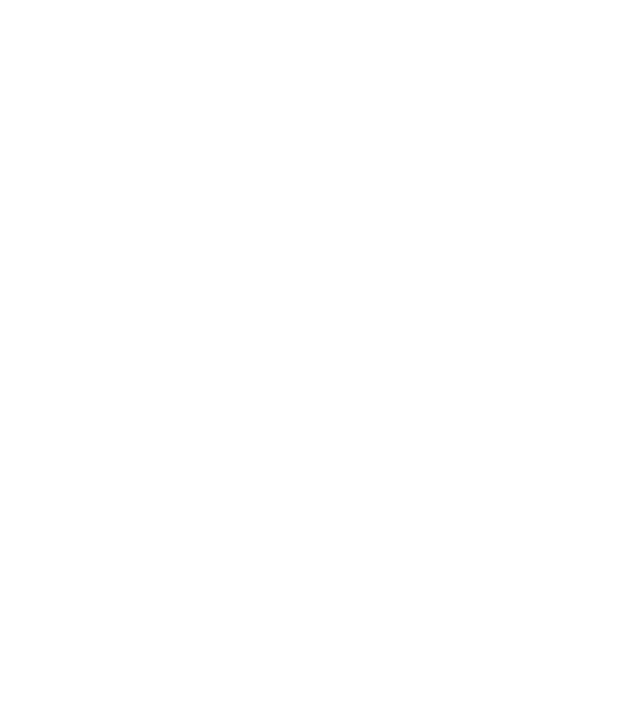
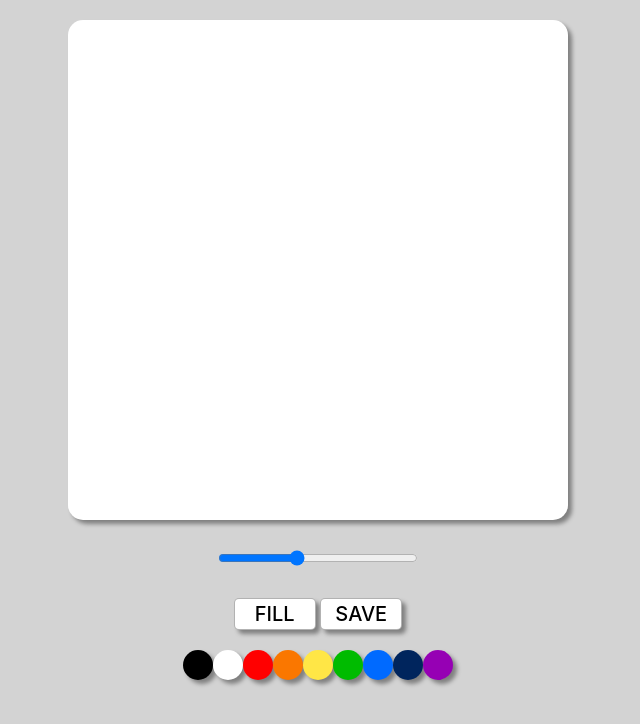
Before and after one commit to jiwony933/paintjs, a plain HTML site: page index.html in a window 1280 px wide. Shown: the whole page, without its empty margins (322-962 px from the left). Drawn offline with Linux system fonts and the light colour scheme.

Commit message:
paintJS CSS

```diff
--- a/index.html
+++ b/index.html
@@ -8,6 +8,48 @@
     <title>Paint JS</title>
     <link rel="stylesheet" href="style.css" />
   </head>
-  <script src="app.js"></script>
-  <body></body>
+
+  <body>
+    <canvas id="jsCanvas" class="canvas"> </canvas>
+
+ <input type="range" class = "ranger" min = "0.1" max = "5" value = "2" step="0.1">
+    <div class = "controls">
+      <div class="controls_btns">
+        <button class="jsMode">Fill</button>
+        <button class="jsSave">Save</button>
+      </div>
+      <div class="controls_colors" id="jsColors">
+        <div class="controls_color" style="background-color: black"></div>
+        <div class="controls_color" style="background-color: white"></div>
+        <div class="controls_color" style="background-color: red"></div>
+        <div
+          class="controls_color"
+          style="background-color: rgb(250, 119, 0)"
+        ></div>
+        <div
+          class="controls_color"
+          style="background-color: rgb(255, 230, 70)"
+        ></div>
+        <div
+          class="controls_color"
+          style="background-color: rgb(0, 187, 0)"
+        ></div>
+        <div
+          class="controls_color"
+          style="background-color: rgb(0, 106, 255)"
+        ></div>
+
+        <div
+          class="controls_color"
+          style="background-color: rgb(0, 37, 93)"
+        ></div>
+        <div
+          class="controls_color"
+          style="background-color: rgb(150, 0, 180)"
+        ></div>
+      </div>
+    </div>
+</div>
+    <script src="app.js"></script>
+  </body>
 </html>
--- /dev/null
+++ b/reset.css
@@ -0,0 +1,129 @@
+/* http://meyerweb.com/eric/tools/css/reset/
+   v2.0 | 20110126
+   License: none (public domain)
+*/
+
+html,
+body,
+div,
+span,
+applet,
+object,
+iframe,
+h1,
+h2,
+h3,
+h4,
+h5,
+h6,
+p,
+blockquote,
+pre,
+a,
+abbr,
+acronym,
+address,
+big,
+cite,
+code,
+del,
+dfn,
+em,
+img,
+ins,
+kbd,
+q,
+s,
+samp,
+small,
+strike,
+strong,
+sub,
+sup,
+tt,
+var,
+b,
+u,
+i,
+center,
+dl,
+dt,
+dd,
+ol,
+ul,
+li,
+fieldset,
+form,
+label,
+legend,
+table,
+caption,
+tbody,
+tfoot,
+thead,
+tr,
+th,
+td,
+article,
+aside,
+canvas,
+details,
+embed,
+figure,
+figcaption,
+footer,
+header,
+hgroup,
+menu,
+nav,
+output,
+ruby,
+section,
+summary,
+time,
+mark,
+audio,
+video {
+  margin: 0;
+  padding: 0;
+  border: 0;
+  font-size: 100%;
+  font: inherit;
+  vertical-align: baseline;
+}
+/* HTML5 display-role reset for older browsers */
+article,
+aside,
+details,
+figcaption,
+figure,
+footer,
+header,
+hgroup,
+menu,
+nav,
+section {
+  display: block;
+}
+body {
+  line-height: 1;
+}
+ol,
+ul {
+  list-style: none;
+}
+blockquote,
+q {
+  quotes: none;
+}
+blockquote:before,
+blockquote:after,
+q:before,
+q:after {
+  content: "";
+  content: none;
+}
+table {
+  border-collapse: collapse;
+  border-spacing: 0;
+}
--- a/style.css
+++ b/style.css
@@ -0,0 +1,68 @@
+@import "reset.css";
+
+body {
+  background-color: lightgray;
+  font-family: -apple-system, BlinkMacSystemFont, "Segoe UI", Roboto, Oxygen,
+    Ubuntu, Cantarell, "Open Sans", "Helvetica Neue", sans-serif;
+  display: flex;
+  flex-direction: column;
+  align-items: center;
+  padding-top: 20px;
+}
+
+.canvas {
+  width: 500px;
+  height: 500px;
+  border-radius: 15px;
+  background-color: white;
+  box-shadow: 4px 4px 4px gray;
+}
+
+.ranger {
+  margin-top: 30px;
+  cursor: pointer;
+  width: 200px;
+}
+
+.controls {
+  margin-top: 30px;
+  display: flex;
+  flex-direction: column;
+  align-items: center;
+}
+
+.controls .controls_btns {
+  margin-bottom: 20px;
+  align-items: center;
+}
+
+.controls_btns button {
+  all: unset;
+  font-size: 20px;
+  cursor: pointer;
+  border: 1px solid rgba(0, 0, 0, 0.3);
+  border-radius: 5px;
+  width: 70px;
+  text-align: center;
+  padding: 5px;
+  background-color: white;
+  box-shadow: 4px 4px 4px gray;
+  text-transform: uppercase;
+  font-weight: 500;
+}
+
+.controls_btns button:active {
+  transform: scale(0.99);
+}
+
+.controls .controls_colors {
+  display: flex;
+}
+
+.controls_colors .controls_color {
+  width: 30px;
+  height: 30px;
+  border-radius: 15px;
+  box-shadow: 4px 4px 4px gray;
+  cursor: pointer;
+}
```
